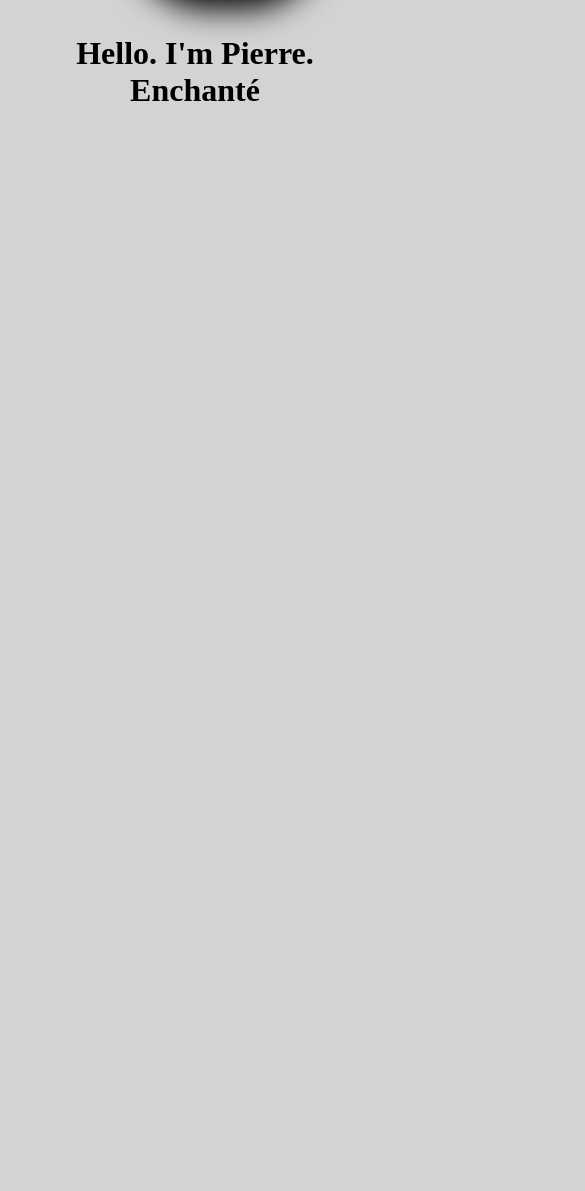
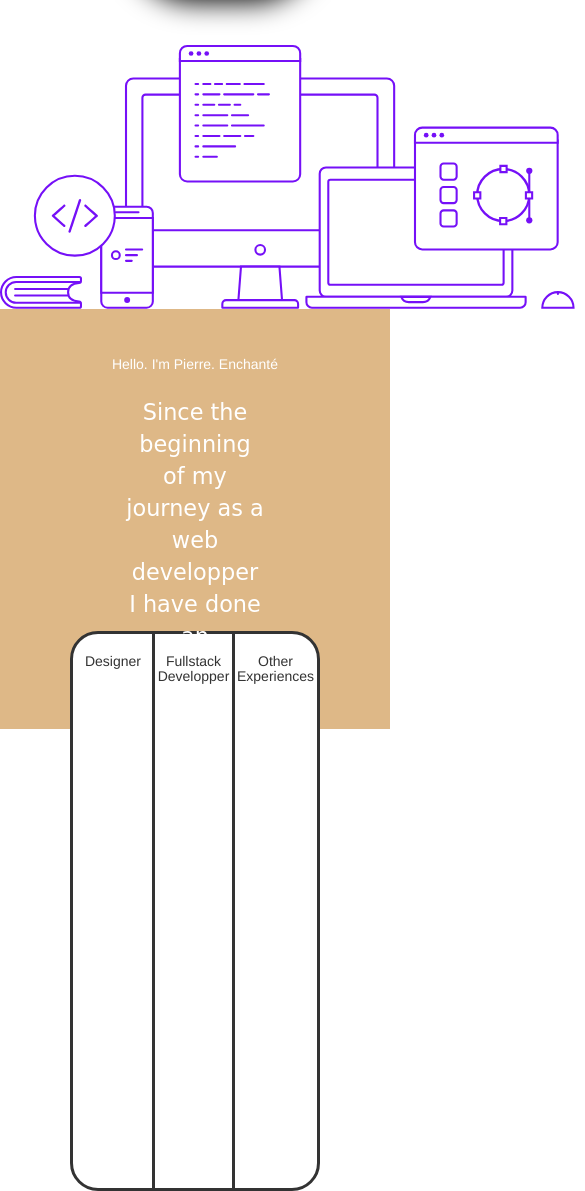
Before and after one commit to chauvinpierre79/Portfolio_Chauvin_Pierre, a plain HTML site: page index.html in a window 390 px wide. Shown: the part 536-1727 px from the top of the page, 585 px wide, since content can reach past the window. Before the commit the page ends 844 px from the top, so only its background shows below. Drawn offline with nearby package versions, Linux system fonts and the light colour scheme.

Commit message:
maj portfolio

```diff
--- a/CSS_Portfolio.css
+++ b/CSS_Portfolio.css
@@ -1,5 +1,23 @@
+
+
+
+
+
 body{
-    background-color: lightgrey;
+
+}
+
+.Titre{
+    font-size: 3.5em;
+}
+
+.Soustitre{
+    font-size: 1.8em;
+    font-family: fantasy;
+}
+.schemapc{
+    margin-top: 5em;
+    text-align: center;
 }
 
 .flex1{
@@ -49,7 +67,221 @@ body{
     text-align: center;
 }
 
+
+
+.PresentationBody {
+    background-color: burlywood;
+    height: 30em;
+    text-align: center;
+    padding: 1em;
+
+}
+
+
+
+.Titre2,.TextePresentation{
+
+    color: white;
+}
+
+.CV{
+    margin-top: -7em;
+    display: flex;
+    border:solid;
+    border-radius: 2em;
+    margin-left: 5em;
+    margin-right: 5em;
+    justify-content: center;
+    background-color: white;
+    height: 40em;
+}
+
+.colonne1{
+    text-align: center;
+    border-right: solid;
+    width: 33%;
+}
+
+.colonne2{
+    text-align: center;
+    border-right: solid;
+    width: 33%;
+}
+
+.colonne3{
+    text-align: center;
+    width: 33%;
+}
+
+.TextePresentation{
+    font-size: 2em;
+    padding-left: 5em;
+    padding-right: 5em;
+    font-family: cursive;
+}
+
 .Titre2{
     padding: 1em;
     text-align: center;
 }
+
+.Designer,.Dev,.Experience{
+
+    font-size: 1.5em;
+}
+
+@media all and ( max-width: 1024px){
+
+    body{
+
+    }
+
+    .Titre{
+        font-size: 3.5em;
+    }
+
+    .Soustitre{
+        font-size: 1.8em;
+        font-family: fantasy;
+    }
+    .schemapc{
+        margin-top: 5em;
+        text-align: center;
+    }
+
+    .flex1{
+        display: flex;
+        justify-content: space-between;
+        padding: 1.2rem 0 ;
+
+    }
+
+    .index{
+        margin-top: 0.7em;
+    }
+
+    .buttonIndex{
+        margin-top: 0.5em;
+        margin-left: 0.5em;
+        background-image: url("img/yinyang.png");
+        display: inline;
+        background-repeat: no-repeat;
+        background-size: contain;
+        text-align: center;
+        height: 4em;
+        width: 4em;
+        border-radius: 5em;
+
+
+    }
+
+    .Contact {
+        background-image: url("img/logocontact.png");
+        display: inline;
+        background-repeat: no-repeat;
+        background-size: contain;
+        text-align: center;
+        height: 5em;
+        width: 5em;
+        border-radius: 5em;
+    }
+
+    .avatar{
+
+        border-radius: 5em;
+        box-shadow: 2em 2em 2em black;
+    }
+
+    .presentationTete{
+        text-align: center;
+    }
+
+
+
+    .PresentationBody {
+        background-color: burlywood;
+        height: 30em;
+        text-align: center;
+        padding: 1em;
+
+    }
+
+
+
+    .Titre2,.TextePresentation{
+
+        color: white;
+    }
+
+    .CV{
+        margin-top: -7em;
+        display: flex;
+        border:solid;
+        border-radius: 2em;
+        margin-left: 5em;
+        margin-right: 5em;
+        justify-content: center;
+        background-color: white;
+        height: 40em;
+    }
+
+    .colonne1{
+        text-align: center;
+        border-right: solid;
+        width: 33%;
+    }
+
+    .colonne2{
+        text-align: center;
+        border-right: solid;
+        width: 33%;
+    }
+
+    .colonne3{
+        text-align: center;
+        width: 33%;
+    }
+
+    .TextePresentation{
+        font-size: 1.8em;
+        padding-left: 5em;
+        padding-right: 5em;
+        font-family: cursive;
+    }
+
+    .Titre2{
+        font-size: 1em;
+        padding: 1em;
+        text-align: center;
+    }
+
+    .Designer,.Dev,.Experience{
+
+        font-size: 1em;
+    }
+
+}
+
+@media all and ( max-width: 743px){
+
+    .TextePresentation{
+        font-size: 1.6em;
+        padding-left: 5em;
+        padding-right: 5em;
+        font-family: cursive;
+    }
+
+
+}
+
+@media all and ( max-width: 305px){
+
+    .TextePresentation{
+        font-size: 0.9em;
+        padding-left: 5em;
+        padding-right: 5em;
+        font-family: cursive;
+    }
+
+
+}
--- a/index.html
+++ b/index.html
@@ -3,6 +3,9 @@
 <head>
     <meta charset="UTF-8">
     <link rel="stylesheet" href="CSS_Portfolio.css">
+    <link rel="stylesheet" href="https://maxcdn.bootstrapcdn.com/bootstrap/3.4.1/css/bootstrap.min.css">
+    <script src="https://ajax.googleapis.com/ajax/libs/jquery/3.4.1/jquery.min.js"></script>
+    <script src="https://maxcdn.bootstrapcdn.com/bootstrap/3.4.1/js/bootstrap.min.js"></script>
     <title>Portfolio Pierre Chauvin</title>
 </head>
 <body>
@@ -12,12 +15,35 @@
     </div>
     <div class="presentationTete">
         <h1 class="Titre">Designer full-stack developper</h1>
-        <h2 class="Soustitre">I code and give life to magnificent websites</h2>
+        <p class="Soustitre">I code and give life to magnificent websites</p>
         <img class="avatar" src="img/profil.jpg" alt="">
     </div>
-    <div class="PresentationBody">
-        <h1 class="Titre2">Hello. I'm Pierre. Enchanté</h1>
+    <div class="schemapc">
+        <img class="image1" src="img/image1.svg" alt="">
     </div>
+    <div>
+        <div class="PresentationBody">
+            <h1 class="Titre2">Hello. I'm Pierre. Enchanté</h1>
+            <p class="TextePresentation">Since the beginning of my journey as a web developper
+                I have done an internship in database management and developed a web application
+                project for the management of clients of a veterinarian.
+            </p>
+        </div>
+    </div>
+
+    <div class="CV">
+        <div class="colonne1">
+            <h1 class="Designer">Designer</h1>
+        </div>
+        <div class="colonne2">
+            <h1 class="Dev">Fullstack Developper</h1>
+        </div>
+        <div class="colonne3">
+            <h1 class="Experience">Other Experiences</h1>
+        </div>
+    </div>
+
+
 
 </body>
 </html>
```
Also changed, not shown: img/image1.svg (added), 2 other files.
